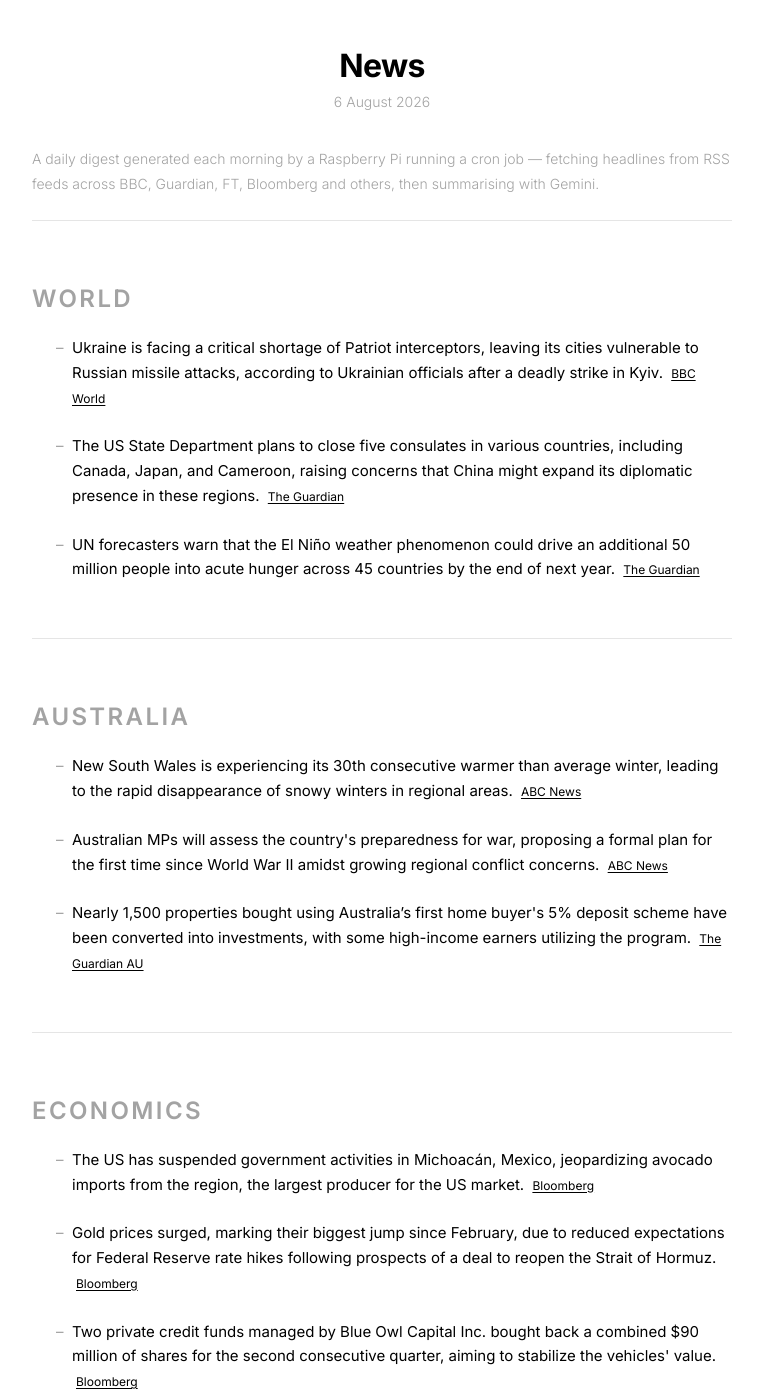
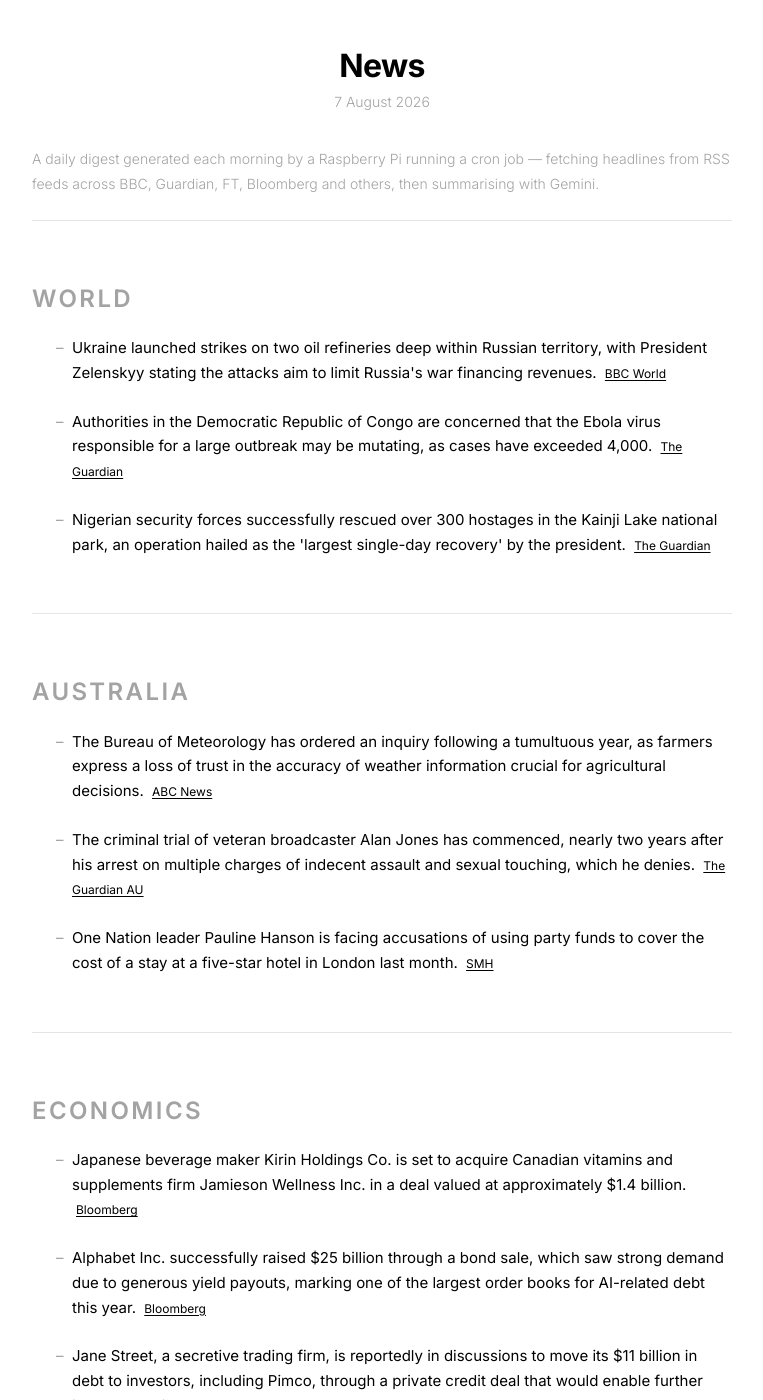
Before and after one commit to s-jac/s-jac.github.io, a Jekyll site: the page built from projects/news.html, in a window 1280 px wide and 1400 px high. Shown: the whole window, without its empty margins (258-1021 px from the left). Built offline with Jekyll 4.4.1, drawn with Linux system fonts in a browser that asks for light colours; some of the changed text lies outside the part shown.

Commit message:
daily news update 7 August 2026

```diff
--- a/_data/news.json
+++ b/_data/news.json
@@ -1,22 +1,22 @@
 {
-  "date": "6 August 2026",
-  "generated_at": "2026-08-05T21:00:25.003701+00:00",
+  "date": "7 August 2026",
+  "generated_at": "2026-08-06T21:00:43.003779+00:00",
   "sections": [
     {
       "heading": "World",
       "bullets": [
         {
-          "text": "Ukraine is facing a critical shortage of Patriot interceptors, leaving its cities vulnerable to Russian missile attacks, according to Ukrainian officials after a deadly strike in Kyiv.",
+          "text": "Ukraine launched strikes on two oil refineries deep within Russian territory, with President Zelenskyy stating the attacks aim to limit Russia's war financing revenues.",
           "source": "BBC World",
           "url": "https://www.bbc.com/news/world"
         },
         {
-          "text": "The US State Department plans to close five consulates in various countries, including Canada, Japan, and Cameroon, raising concerns that China might expand its diplomatic presence in these regions.",
+          "text": "Authorities in the Democratic Republic of Congo are concerned that the Ebola virus responsible for a large outbreak may be mutating, as cases have exceeded 4,000.",
           "source": "The Guardian",
           "url": "https://www.theguardian.com"
         },
         {
-          "text": "UN forecasters warn that the El Niño weather phenomenon could drive an additional 50 million people into acute hunger across 45 countries by the end of next year.",
+          "text": "Nigerian security forces successfully rescued over 300 hostages in the Kainji Lake national park, an operation hailed as the 'largest single-day recovery' by the president.",
           "source": "The Guardian",
           "url": "https://www.theguardian.com"
         }
@@ -26,19 +26,19 @@
       "heading": "Australia",
       "bullets": [
         {
-          "text": "New South Wales is experiencing its 30th consecutive warmer than average winter, leading to the rapid disappearance of snowy winters in regional areas.",
+          "text": "The Bureau of Meteorology has ordered an inquiry following a tumultuous year, as farmers express a loss of trust in the accuracy of weather information crucial for agricultural decisions.",
           "source": "ABC News",
           "url": "https://www.abc.net.au/news"
         },
         {
-          "text": "Australian MPs will assess the country's preparedness for war, proposing a formal plan for the first time since World War II amidst growing regional conflict concerns.",
-          "source": "ABC News",
-          "url": "https://www.abc.net.au/news"
+          "text": "The criminal trial of veteran broadcaster Alan Jones has commenced, nearly two years after his arrest on multiple charges of indecent assault and sexual touching, which he denies.",
+          "source": "The Guardian AU",
+          "url": "https://www.theguardian.com/au"
         },
         {
-          "text": "Nearly 1,500 properties bought using Australia’s first home buyer's 5% deposit scheme have been converted into investments, with some high-income earners utilizing the program.",
-          "source": "The Guardian AU",
-          "url": "https://www.theguardian.com/au"
+          "text": "One Nation leader Pauline Hanson is facing accusations of using party funds to cover the cost of a stay at a five-star hotel in London last month.",
+          "source": "SMH",
+          "url": "https://www.smh.com.au"
         }
       ]
     },
@@ -46,19 +46,19 @@
       "heading": "Economics",
       "bullets": [
         {
-          "text": "The US has suspended government activities in Michoacán, Mexico, jeopardizing avocado imports from the region, the largest producer for the US market.",
+          "text": "Japanese beverage maker Kirin Holdings Co. is set to acquire Canadian vitamins and supplements firm Jamieson Wellness Inc. in a deal valued at approximately $1.4 billion.",
           "source": "Bloomberg",
           "url": "https://www.bloomberg.com/markets"
         },
         {
-          "text": "Gold prices surged, marking their biggest jump since February, due to reduced expectations for Federal Reserve rate hikes following prospects of a deal to reopen the Strait of Hormuz.",
+          "text": "Alphabet Inc. successfully raised $25 billion through a bond sale, which saw strong demand due to generous yield payouts, marking one of the largest order books for AI-related debt this year.",
           "source": "Bloomberg",
           "url": "https://www.bloomberg.com/markets"
         },
         {
-          "text": "Two private credit funds managed by Blue Owl Capital Inc. bought back a combined $90 million of shares for the second consecutive quarter, aiming to stabilize the vehicles' value.",
-          "source": "Bloomberg",
-          "url": "https://www.bloomberg.com/markets"
+          "text": "Jane Street, a secretive trading firm, is reportedly in discussions to move its $11 billion in debt to investors, including Pimco, through a private credit deal that would enable further investments in AI.",
+          "source": "FT",
+          "url": "https://www.ft.com"
         }
       ]
     }
```
